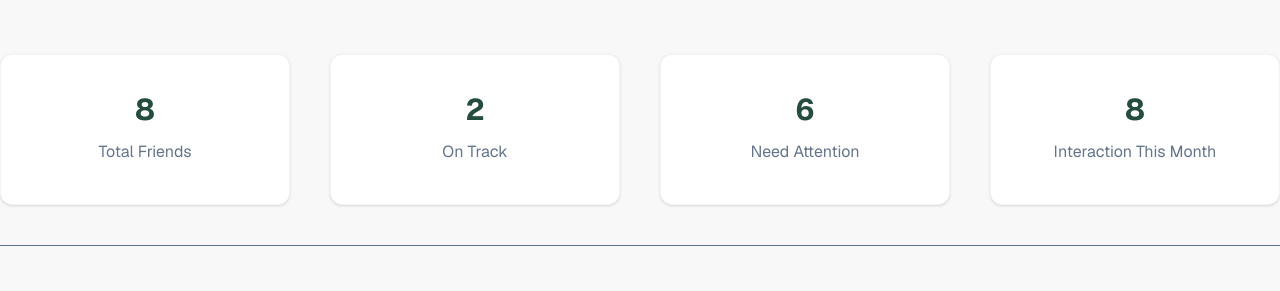
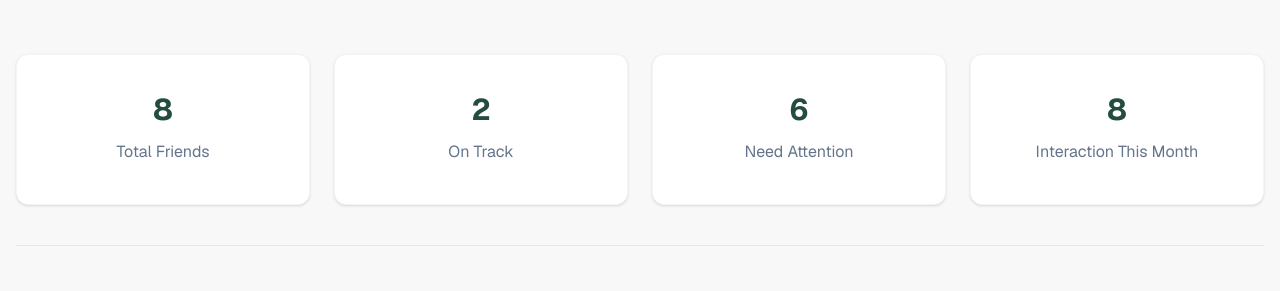
Before and after one commit to naimurrahmanniloy/keen-keeper, a React (Vite) app: page / in a window 1280 px wide. Shown: the part 350-641 px from the top of the page. Built offline with nearby package versions, Linux system fonts and the light colour scheme.

Commit message:
done some minor changes

```diff
--- a/src/pages/FriendsPage/DetailsPageCard.jsx
+++ b/src/pages/FriendsPage/DetailsPageCard.jsx
@@ -27,6 +27,9 @@ const DetailsPageCard = ({ expectedData }) => {
             <p className="text-gray-500 italic text-[15px]">
               "{expectedData.bio}"
             </p>
+            <p className="text-gray-500 italic text-[15px]">
+              Email: {expectedData.email}
+            </p>
           </div>
         </div>
       </div>
--- a/src/pages/Homepage/Homepage.jsx
+++ b/src/pages/Homepage/Homepage.jsx
@@ -24,27 +24,29 @@ const Homepage = () => {
           </div>
         </div>
 
-        <div className="tracked-section container mx-auto mt-10">
-          <div className="grid grid-cols-1 md:grid-cols-2 lg:grid-cols-4 gap-10 ">
-            {" "}
-            <div className="bg-white border border-gray-100 rounded-xl shadow-sm p-8 text-center max-w-xs">
+        <div className="tracked-section container mx-auto mt-10 px-4">
+          <div className="grid grid-cols-1 md:grid-cols-2 lg:grid-cols-4 gap-6 justify-items-center">
+            <div className="bg-white border border-gray-100 rounded-xl shadow-sm p-8 text-center w-full max-w-xs">
               <h1 className="text-[#244d3f] font-bold text-[30px]">8</h1>
               <p className="py-2 text-[#64748b]">Total Friends</p>
             </div>
-            <div className="bg-white border border-gray-100 rounded-xl shadow-sm p-8 text-center max-w-xs">
+
+            <div className="bg-white border border-gray-100 rounded-xl shadow-sm p-8 text-center w-full max-w-xs">
               <h1 className="text-[#244d3f] font-bold text-[30px]">2</h1>
               <p className="py-2 text-[#64748b]">On Track</p>
             </div>
-            <div className="bg-white border border-gray-100 rounded-xl shadow-sm p-8 text-center max-w-xs">
+
+            <div className="bg-white border border-gray-100 rounded-xl shadow-sm p-8 text-center w-full max-w-xs">
               <h1 className="text-[#244d3f] font-bold text-[30px]">6</h1>
               <p className="py-2 text-[#64748b]">Need Attention</p>
             </div>
-            <div className="bg-white border border-gray-100 rounded-xl shadow-sm p-8 text-center max-w-xs">
+
+            <div className="bg-white border border-gray-100 rounded-xl shadow-sm p-8 text-center w-full max-w-xs">
               <h1 className="text-[#244d3f] font-bold text-[30px]">8</h1>
               <p className="py-2 text-[#64748b]">Interaction This Month</p>
             </div>
           </div>
-          <hr className="mt-10 h-0.5 border-[#64748b]" />
+          <hr className="mt-10 h-0.5 border-[#e2e8f0]" />{" "}
         </div>
       </div>
       <div className="bg-base-200">
--- a/src/pages/Stats/Stats.jsx
+++ b/src/pages/Stats/Stats.jsx
@@ -19,8 +19,14 @@ const Stats = () => {
 
   const hasData = callCount + textCount + videoCount > 0;
   return (
+    <div>
+      <h1 className="text-5xl container mx-auto mt-6 font-bold">
+        Friendship Analytics
+      </h1>
       <div className="bg-white border border-gray-100 rounded-xl shadow-sm p-6 container mt-10  mx-auto">
-      <h3 className="text-gray-700 font-semibold mb-4">By Interaction Type</h3>{" "}
+        <h3 className="text-gray-700 font-semibold mb-4 mt-6">
+          By Interaction Type
+        </h3>{" "}
         <div className="flex justify-center">
           {hasData ? (
             <PieChart
@@ -52,6 +58,7 @@ const Stats = () => {
           )}
         </div>
       </div>
+    </div>
   );
 };
 
```
Lines whose indentation alone changed are shown as unchanged.
